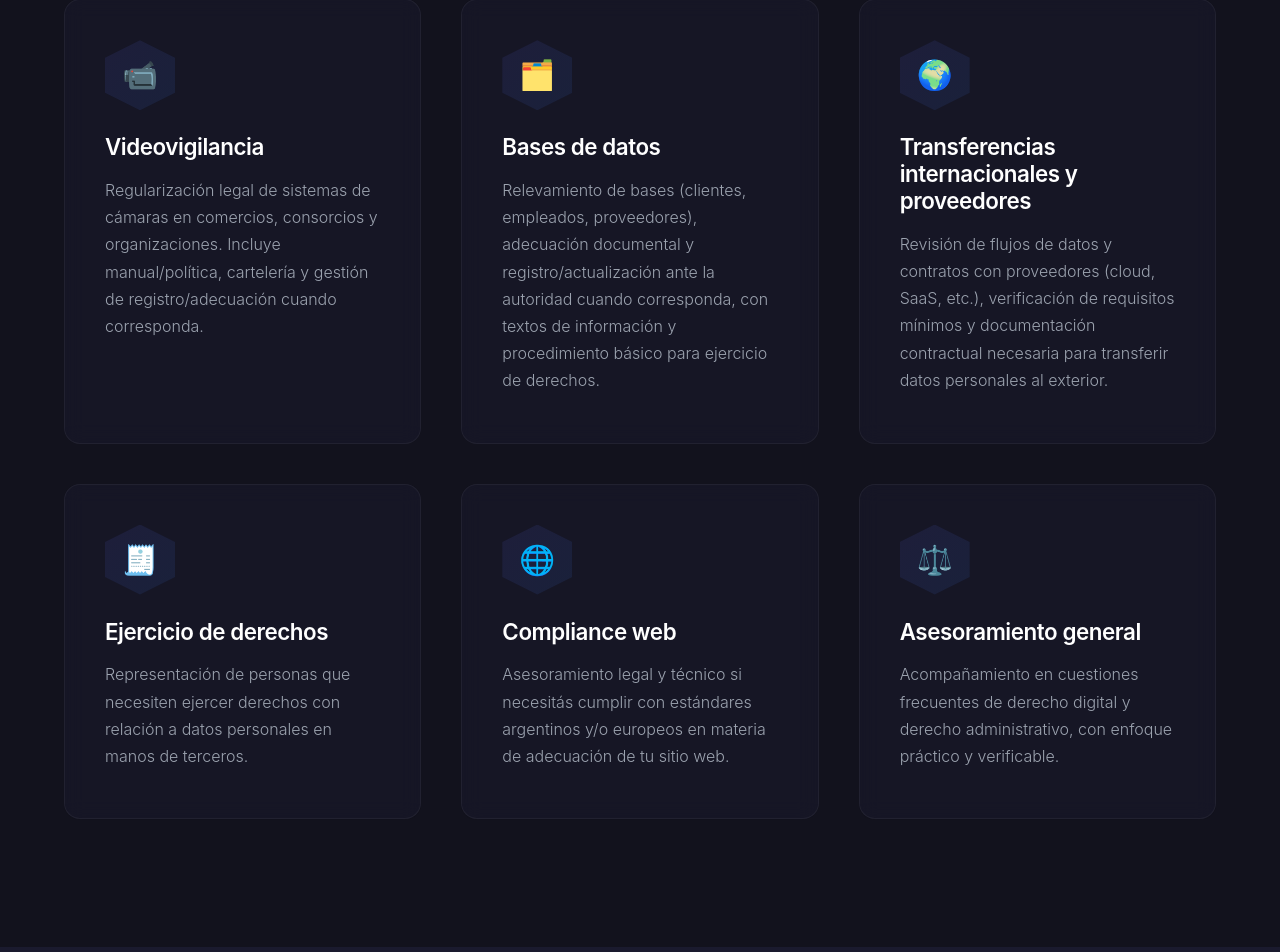
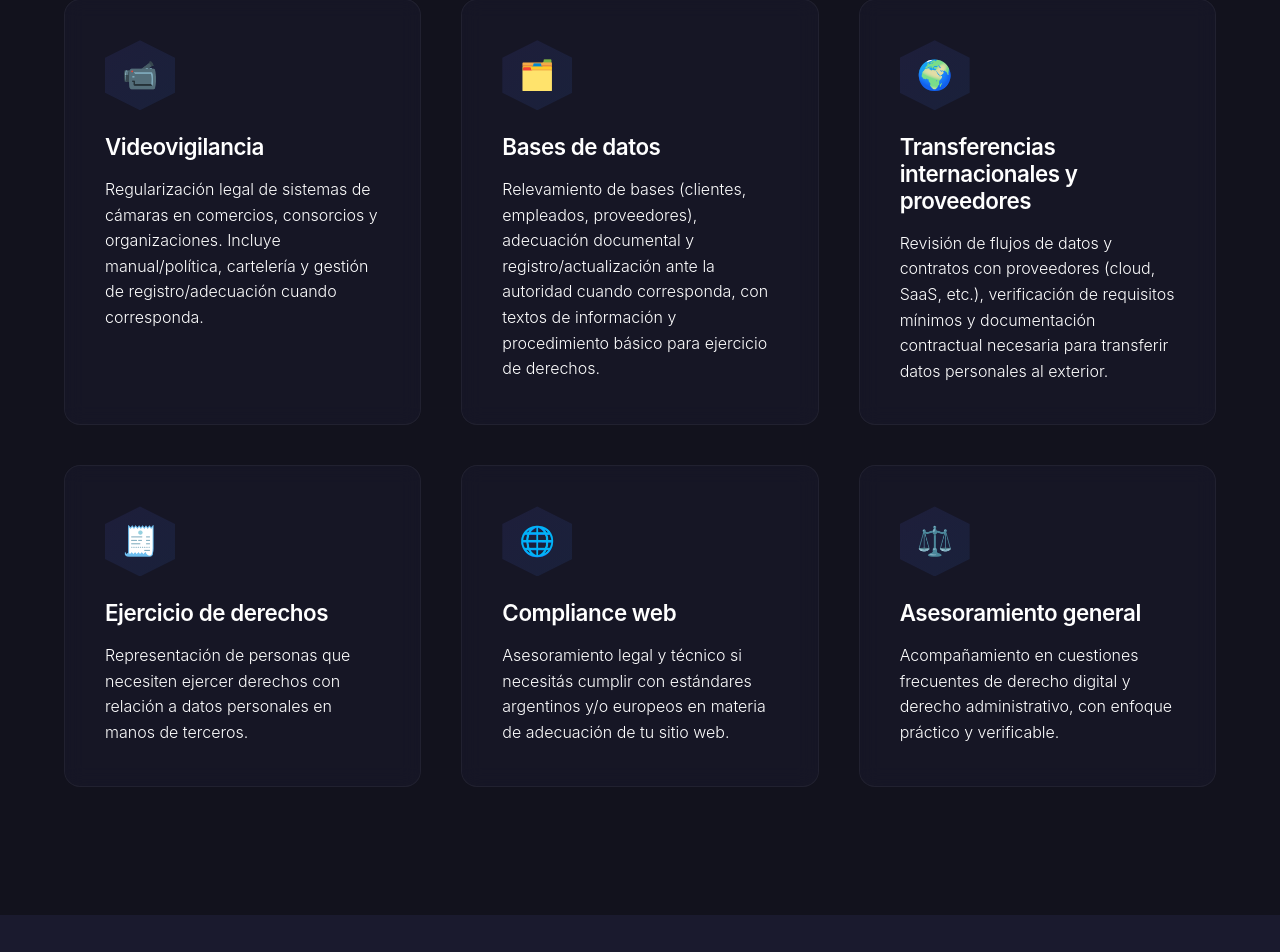
Before and after one commit to rgcou/sitio-web, a React (Create React App) app: page / in a window 1280 px wide. Shown: the part 950-1902 px from the top of the page. Built offline with nearby package versions, Linux system fonts and the light colour scheme; the HTML template or start-up script is replaced by a standard one.

Commit message:
Update Home.css

```diff
--- a/src/components/Home.css
+++ b/src/components/Home.css
@@ -414,13 +414,6 @@ a.btn-elite-secondary {
   color: var(--star-white);
 }
 
-.service-card-elite p {
-  color: var(--metal-gray);
-  margin-bottom: 0.5rem;
-  line-height: 1.7;
-  font-weight: 300;
-}
-
 .service-cta {
   display: flex;
   align-items: center;
```
